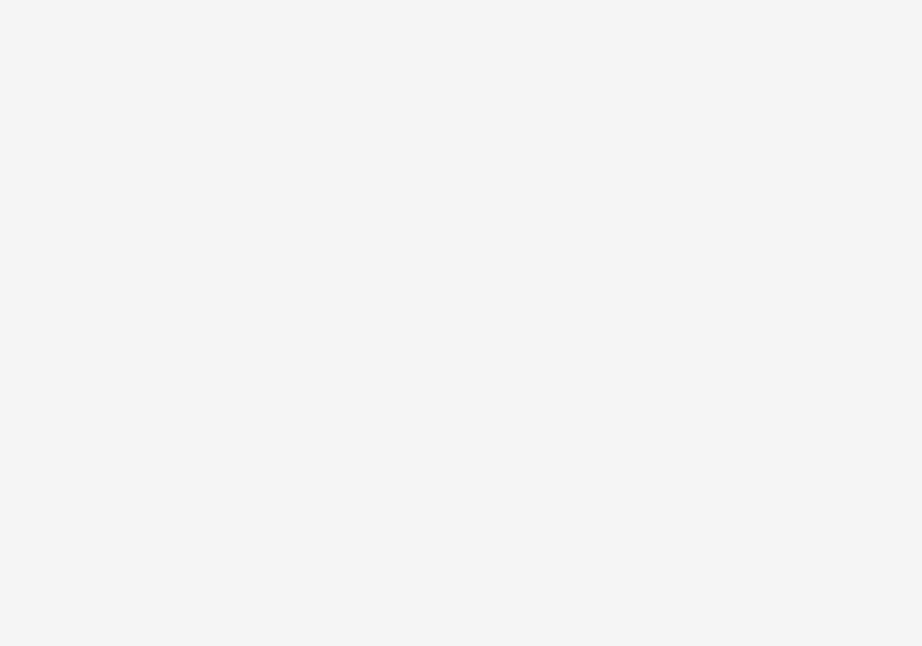
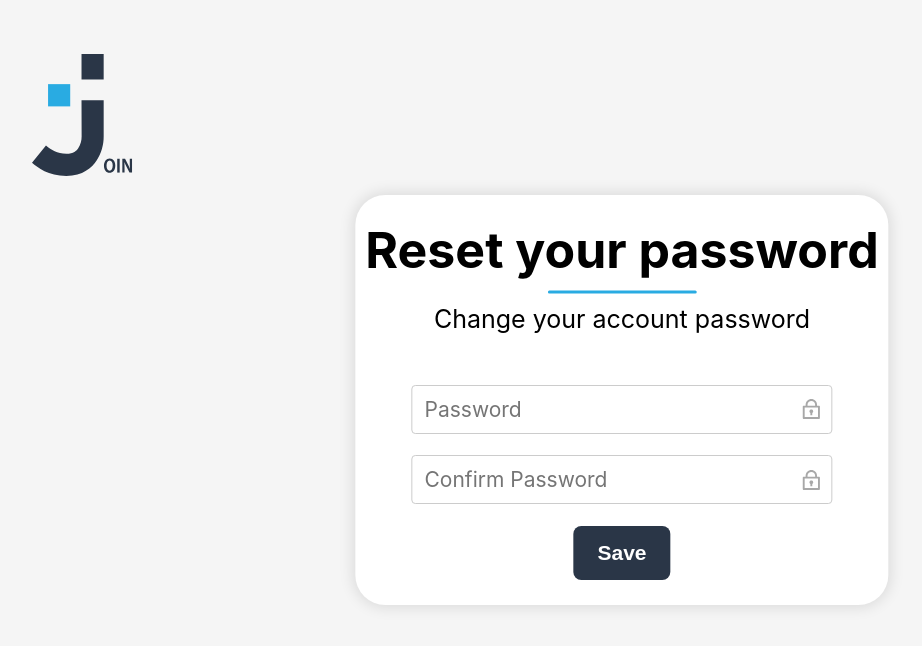
Before and after one commit to Dogan36/join_v2_frontend, a Vue app: page /reset-password/1/1 in a window 1280 px wide. Before the commit this address had no page. Shown: the top 646 px of the page, without its empty margins (18-940 px from the left). Built offline with nearby package versions, Linux system fonts and the light colour scheme.

Commit message:
implement password reset functionality; add ResetPassword view, enhance form validation, and update routing

```diff
--- a/src/components/shared/InputField.vue
+++ b/src/components/shared/InputField.vue
@@ -37,7 +37,9 @@
 
 import { ref, computed } from 'vue';
 import { defineProps, defineEmits } from 'vue';
-
+import loginPasswordSvg from '@/assets/img/loginPassword.svg';
+import visibleIconSvg from '@/assets/img/visibleIcon.svg';
+import notVisibleIconSvg from '@/assets/img/notVisibleIcon.svg';
 // Props definieren
 const props = defineProps({
   modelValue: String,
@@ -63,11 +65,10 @@ const errorMessage = computed(() => {
 
 const passwordIconSrc = computed(() => {
   if (!props.modelValue) {
-    return 'src/assets/img/loginPassword.svg'; // Schloss-Icon
+    return loginPasswordSvg;; // Schloss-Icon
   }
   return isPasswordVisible.value
-    ? 'src/assets/img/notVisibleIcon.svg' // Durchgestrichenes Auge
-    : 'src/assets/img/visibleIcon.svg'; // Auge
+    ? notVisibleIconSvg : visibleIconSvg;
 });
 
 const passwordIconAlt = computed(() => {
--- a/src/components/start/forgotPassword.vue
+++ b/src/components/start/forgotPassword.vue
@@ -1,3 +1,177 @@
 <template>
-<h1>Forgot Password</h1>
+  <FormLayout>
+    <div class="formHeader">
+      <h1>Forgot Password</h1>
+      <img class="seperator" src="../../assets/img/seperator.svg" alt="" />
+    </div>
+    <form class="form" @submit.prevent="tryRequest" novalidate>
+      <InputField
+        v-model="forgotEmail"
+        type="email"
+        placeholder="Enter your email"
+        autocomplete="current-email"
+        icon="src/assets/img/loginMail.svg"
+        :error="emailError || emailFormatError || emailNotFoundError"
+        :errorMessages="{
+          emailError: emailError ? 'Email is required' : '',
+          emailFormatError: emailFormatError ? 'Invalid email format' : '',
+          emailNotFoundError: emailNotFoundError ? 'Email not found' : '',
+        }"
+      />
+
+      <div class="loginButtons">
+        <button class="main-button-layout" type="submit">Log in</button>
+      </div>
+    </form>
+  </FormLayout>
 </template>
+<script setup>
+import { ref } from "vue";
+import { useRouter } from "vue-router";
+import FormLayout from "../shared/FormLayout.vue";
+import InputField from "../shared/InputField.vue";
+
+import { defineProps } from "vue";
+import { API_BASE_URL } from "@/config";
+const props = defineProps({
+  toggle: {
+    type: Function,
+    required: true,
+  },
+
+});
+
+const router = useRouter();
+const forgotEmail = ref("");
+const rememberMe = ref(false);
+
+// Fehlerstatus
+const emailError = ref(false);
+const emailFormatError = ref(false);
+const emailNotFoundError = ref(false);
+
+
+async function requestPasswordReset(email) {
+  console.log("Requesting password reset with email:", email);
+  try {
+    const response = await fetch(`${API_BASE_URL}/user/password-reset-request/`, {
+      method: "POST",
+      headers: {
+        "Content-Type": "application/json",
+      },
+      // Das Backend erwartet i. d. R. ein Feld "email" (oder wie du es im Serializer definiert hast)
+      body: JSON.stringify({ email }),
+
+    });
+
+    if (response.ok) {
+      // Erfolgsfall: z.B. 200 OK
+      const data = await response.json();
+      console.log("Antwort vom Backend:", data);
+      // z.B. "Password reset link has been sent to your email"
+      alert("E-Mail zum Zurücksetzen wurde versendet. Bitte checke dein Postfach.");
+
+      // Weiterleitung auf eine andere Seite oder Reset des Formulars
+      // window.location.href = "/start";
+    } else {
+      // Falls das Backend einen Fehler (z.B. 400 oder 404) schickt:
+      const errorData = await response.json();
+      console.error("Fehler beim Anfordern des Reset-Links:", errorData);
+
+      // Beispiel: wenn der Server bei einer ungültigen E-Mail "User with this email does not exist" zurückgibt
+      if (errorData.error) {
+        alert("Fehler: " + errorData.error);
+      } else {
+        alert("Unbekannter Fehler beim Zurücksetzen des Passworts.");
+      }
+    }
+  } catch (error) {
+    // Netzwerkfehler oder Server nicht erreichbar
+    console.error("Netzwerkfehler beim Passwort-Reset:", error);
+    alert("Netzwerkfehler. Bitte später erneut versuchen.");
+  }
+}
+
+const tryRequest = () => {
+  resetErrors();
+  if (!checkForErrors()) {
+    requestPasswordReset(forgotEmail.value);
+  } else {
+    console.log("Form validation failed");
+  }
+};
+
+const resetErrors = () => {
+  emailError.value = false;
+  emailFormatError.value = false;
+  emailNotFoundError.value = false;
+};
+const checkForErrors = () => {
+  const isEmailValid = checkIfEmailEmpty();
+  const isEmailFormatValid = isEmailValid && checkEmailFormat(); // Nur prüfen, wenn E-Mail nicht leer
+
+  return !isEmailValid || !isEmailFormatValid;
+};
+
+const checkIfEmailEmpty = () => {
+  emailError.value = !forgotEmail.value;
+  return !emailError.value; // Gibt true zurück, wenn kein Fehler vorliegt
+};
+
+const checkEmailFormat = () => {
+  const emailPattern = /^[^\s@]+@[^\s@]+\.[^\s@]+$/;
+  emailFormatError.value =
+    forgotEmail.value && !emailPattern.test(forgotEmail.value);
+  return !emailFormatError.value;
+};
+</script>
+
+<style>
+@import "./../../assets/base.css";
+
+.form {
+  width: 82%;
+  min-width: fit-content;
+}
+.buttonIcon {
+  width: 24px;
+  height: 24px;
+  margin-left: 0.5rem;
+  align-self: center;
+}
+
+.loginButtons {
+  display: flex;
+  justify-content: space-around;
+  gap: 10px;
+  flex-wrap: wrap;
+}
+
+.seperator {
+  width: 150px;
+  margin: 1rem 0;
+}
+
+.loginOptions {
+  display: flex;
+  justify-content: space-between;
+  gap: 10px;
+  flex-wrap: wrap;
+  margin: 1rem 0;
+}
+.loginOptions label {
+  display: flex;
+  align-items: center;
+  gap: 0.5rem;
+  cursor: pointer;
+}
+.loginOptions span {
+  cursor: pointer;
+  color: var(--main-color-hover);
+}
+
+.loginOptions span:hover {
+  color: var(--main-color);
+  scale: 1.05;
+}
+</style>
--- a/src/router/index.ts
+++ b/src/router/index.ts
@@ -2,12 +2,14 @@ import { createRouter, createWebHistory } from 'vue-router';
 import HomeView from '../views/HomeView.vue';
 import StartView from '../views/StartView.vue';
 import AboutView from '../views/AboutView.vue';
+import ResetPassword from '@/views/ResetPassword.vue';
 
 const routes = [
   {path: '/', redirect: '/home' },
   {path: '/start', component: StartView},
   {path: '/home',component: HomeView,},
   {path: '/privacy',component: AboutView,},
+  {path: '/reset-password/:uid/:token', component: ResetPassword,},
 ];
 
 const router = createRouter({
--- /dev/null
+++ b/src/views/ResetPassword.vue
@@ -0,0 +1,177 @@
+<template>
+  <div class="logoContainer">
+    <img class="logo" src="@/assets/img/logo.svg" alt="" />
+  </div>
+
+  <FormLayout>
+    <div class="formHeader">
+      <h1>Reset your password</h1>
+      <img class="seperator" src="@/assets/img/seperator.svg" alt="" />
+      <span class="subtitle">Change your account password</span>
+    </div>
+    <form class="form" @submit.prevent="tryReset" novalidate>
+      <InputField
+        v-model="resetPassword"
+        type="password"
+        placeholder="Password"
+        :icon="passwordIcon"
+        :error="passwordError || passwordLengthError"
+        :errorMessages="{
+          passwordError: passwordError ? 'Password is required' : '',
+          passwordLengthError: passwordLengthError
+            ? 'Password must be at least 6 characters'
+            : '',
+        }"
+      />
+      <InputField
+        v-model="resetPasswordRepeat"
+        type="password"
+        placeholder="Confirm Password"
+        icon="src/assets/img/loginPassword.svg"
+        :error="passwordMatchError"
+        :errorMessages="{
+          passwordError: passwordError ? 'Confirmation is required' : '',
+          passwordMatchError: passwordMatchError
+            ? 'Passwords do not match'
+            : '',
+        }"
+      />
+      <div class="loginButtons">
+        <button class="main-button-layout" type="submit">Save</button>
+      </div>
+    </form>
+  </FormLayout>
+</template>
+<script setup>
+import FormLayout from "@/components/shared/FormLayout.vue";
+import InputField from "@/components/shared/InputField.vue";
+import { ref } from "vue";
+import { useRouter } from "vue-router";
+import { API_BASE_URL } from "@/config";
+import passwordIcon from '@/assets/img/loginPassword.svg'
+const resetPassword = ref("");
+const resetPasswordRepeat = ref("");
+
+// Fehlerstatus
+
+const passwordError = ref(false);
+const passwordLengthError = ref(false);
+const passwordMatchError = ref(false);
+
+const router = useRouter();
+
+const tryReset = () => {
+  resetErrors();
+  if (!checkForErrors()) {
+    performResetPassword(resetPassword.value);
+  } else {
+    console.log("Errors detected..");
+  }
+};
+
+// Reset password
+async function performResetPassword() {
+  try {
+    const response = await fetch(`${API_BASE_URL}/user/password-reset/`, {
+      method: "POST",
+      headers: {
+        "Content-Type": "application/json",
+      },
+      body: JSON.stringify({
+        password: resetPassword.value,
+        token: router.currentRoute.value.params.token,
+      }),
+    });
+    if (response.ok) {
+      router.push({ name: "Login" });
+    } else {
+      console.log("Error resetting password");
+    }
+  } catch (error) {
+    console.error("Error resetting password", error);
+  }
+}
+
+const resetErrors = () => {
+  passwordError.value = false;
+  passwordLengthError.value = false;
+  passwordMatchError.value = false;
+};
+
+const checkForErrors = () => {
+
+  const isPasswordValid = checkIfPasswordEmpty();
+  const isPasswordLengthValid = isPasswordValid && checkPasswordLength();
+  const isPasswordRepeatValid = checkIfPasswordRepeatEmpty();
+  const arePasswordsMatching =isPasswordRepeatValid &&  checkIfPasswordsMatch();
+
+
+  return (
+
+    !isPasswordValid ||
+    !isPasswordLengthValid ||
+    !isPasswordRepeatValid ||
+    !arePasswordsMatching
+  );
+};
+
+const checkIfPasswordEmpty = () => {
+  passwordError.value = !resetPassword.value;
+  return !passwordError.value;
+};
+
+const checkPasswordLength = () => {
+  passwordLengthError.value =
+    resetPassword.value && resetPassword.value.length < 6;
+  return !passwordLengthError.value;
+};
+
+const checkIfPasswordRepeatEmpty = () => {
+  passwordMatchError.value = !resetPasswordRepeat.value;
+  return !passwordError.value;
+};
+
+const checkIfPasswordsMatch = () => {
+  passwordMatchError.value = resetPassword.value !== resetPasswordRepeat.value;
+  console.log("Passwords match:", !passwordMatchError.value);
+  return !passwordMatchError.value;
+};
+</script>
+
+<style>
+@import "@/assets/base.css";
+
+.signupOptions {
+  display: flex;
+  flex-direction: column;
+  justify-content: center;
+  align-items: center;
+  margin-bottom: 20px;
+  label {
+    display: flex;
+    align-items: center;
+    gap: 0.5rem;
+    cursor: pointer;
+  }
+}
+
+.formHeader {
+  display: flex;
+  flex-direction: column;
+  align-items: center;
+  margin-bottom: 20px;
+}
+
+.logoContainer {
+  height: 150px;
+  margin-top: 40px;
+  width: 200px;
+  display: flex;
+  justify-content: center;
+  align-items: center;
+}
+
+.subtitle {
+  font-size: 2.5rem;
+}
+</style>
```
